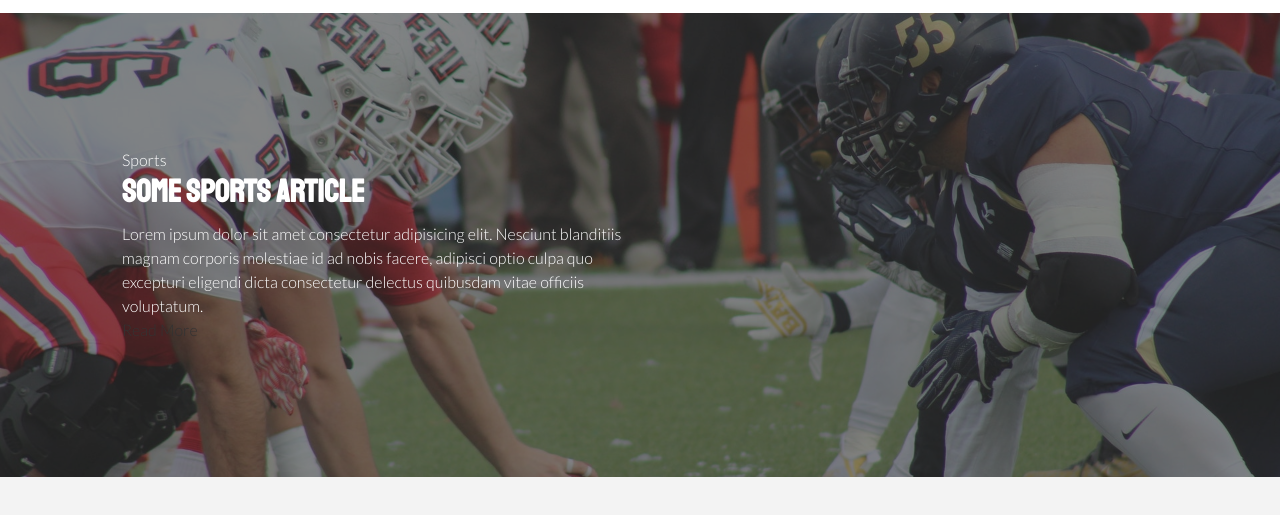
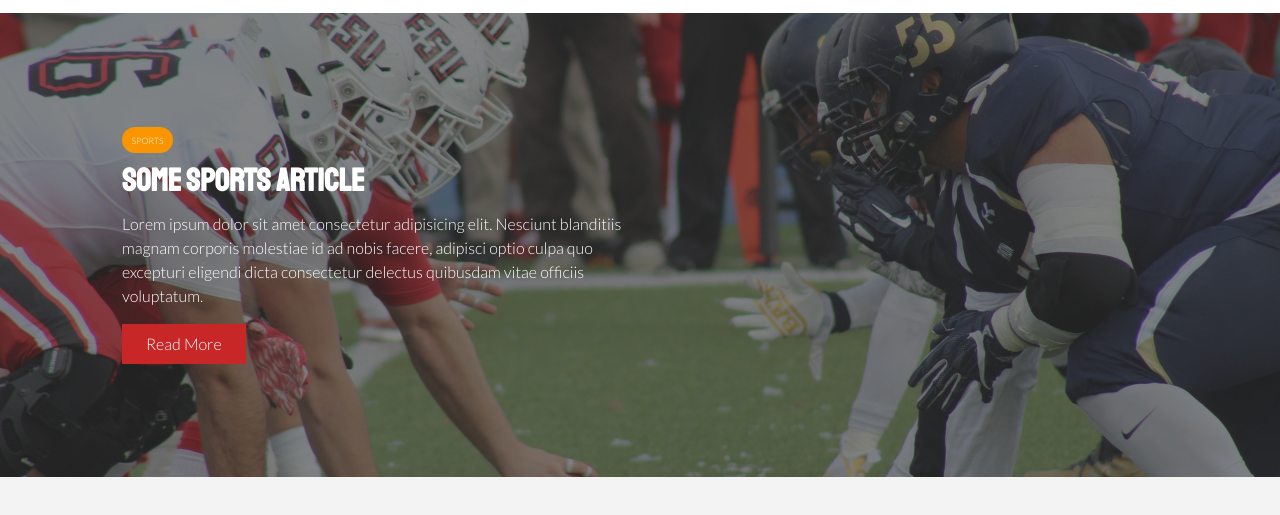
Before and after one commit to dzhambov/NewsGrid, a plain HTML site: page index.html in a window 1280 px wide. Shown: the part 61-576 px from the top of the page. Drawn offline with Linux system fonts and the light colour scheme.

Commit message:
add overlay and button style.

```diff
--- a/css/style.css
+++ b/css/style.css
@@ -54,6 +54,54 @@ h6 {
   margin: auto;
   padding: 0 2rem;
   overflow: hidden;
+}
+
+.category {
+  display: inline-block;
+  color: #fff;
+  font-size: 0.55rem;
+  text-transform: uppercase;
+  padding: 0.4rem 0.6rem;
+  border-radius: 15px;
+  margin-bottom: 0.5rem;
+}
+
+.category-sports {
+  background: var(--sports-color);
+}
+.category-ent {
+  background: var(--ent-color);
+}
+.category-tech {
+  background: var(--tech-color);
+}
+
+.btn {
+  display: inline-block;
+  border: none;
+  background: var(--dark-color);
+  color: #fff;
+  padding: 0.5rem 1.5rem;
+}
+
+.btn-light {
+  background: var(--light-color);
+}
+.btn-primary {
+  background: var(--primary-color);
+}
+.btn-secondary {
+  background: var(--secondary-color);
+}
+
+.btn:hover {
+  opacity: 0.9;
+}
+
+.btn-block {
+  display: block;
+  width: 100%;
+  text-align: center;
 }
 
 /* Navigation */
@@ -134,3 +182,7 @@ h6 {
 #showcase .showcase-content {
   z-index: 1;
 }
+
+#showcase .showcase-content p {
+  margin-bottom: 1rem;
+}
--- a/index.html
+++ b/index.html
@@ -52,7 +52,7 @@
       <div class="container">
         <div class="showcase-container">
           <div class="showcase-content">
-            <div class="category-sports">Sports</div>
+            <div class="category category-sports">Sports</div>
             <h1>Some Sports Article</h1>
             <p>
               Lorem ipsum dolor sit amet consectetur adipisicing elit. Nesciunt
```
